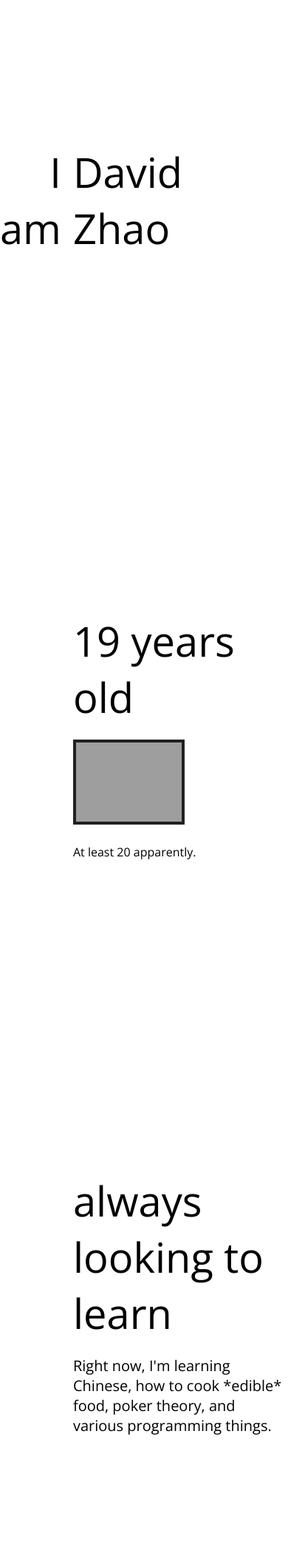
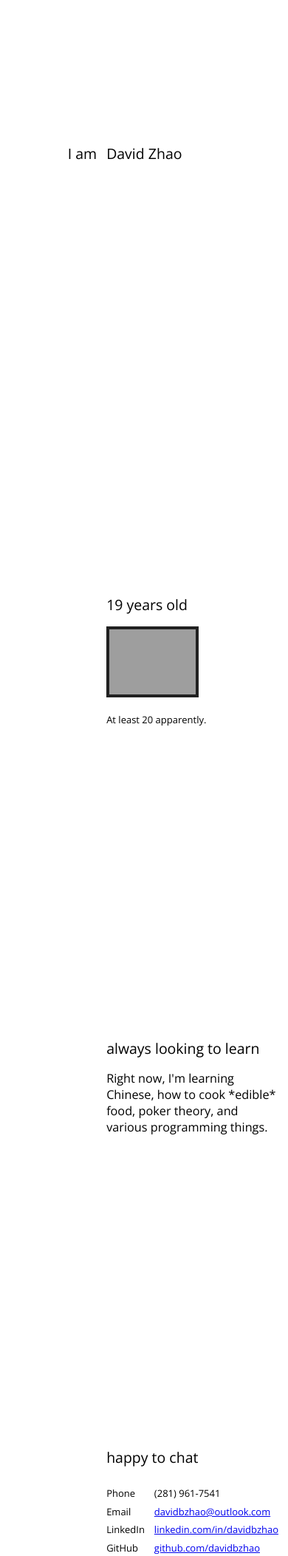
Before and after one commit to davidbzhao/Portfolio, a Django app: page / in a window 390 px wide. Shown: the part 144-2248 px from the top of the page at 74% size. Run offline with Django 3.2, Linux system fonts and the light colour scheme; data that the repository does not hold is empty; grey boxes are pictures that could not be loaded.

Commit message:
Make responsive

```diff
--- a/static/css/index.css
+++ b/static/css/index.css
@@ -15,6 +15,7 @@ section {
     display: grid;
     grid-template-columns: 2fr 3fr 2fr;
     grid-column-gap: 1rem;
+    padding: 0 1rem;
 }
 
 p {
@@ -97,3 +98,17 @@ div.contact-list {
     grid-column-gap: 1rem;
     grid-row-gap: 0.5rem;
 }
+
+@media only screen and (max-width: 768px) {
+    html {
+        font-size: 13px;
+    }
+
+    h1 {
+        font-size: 1.5rem;
+    }
+
+    section {
+        grid-template-columns: 2fr 3fr;
+    }
+}
--- a/templates/base.html
+++ b/templates/base.html
@@ -20,6 +20,5 @@
         {% block content %}
 
         {% endblock content %}
-        <script src="" async defer></script>
     </body>
 </html>
```
